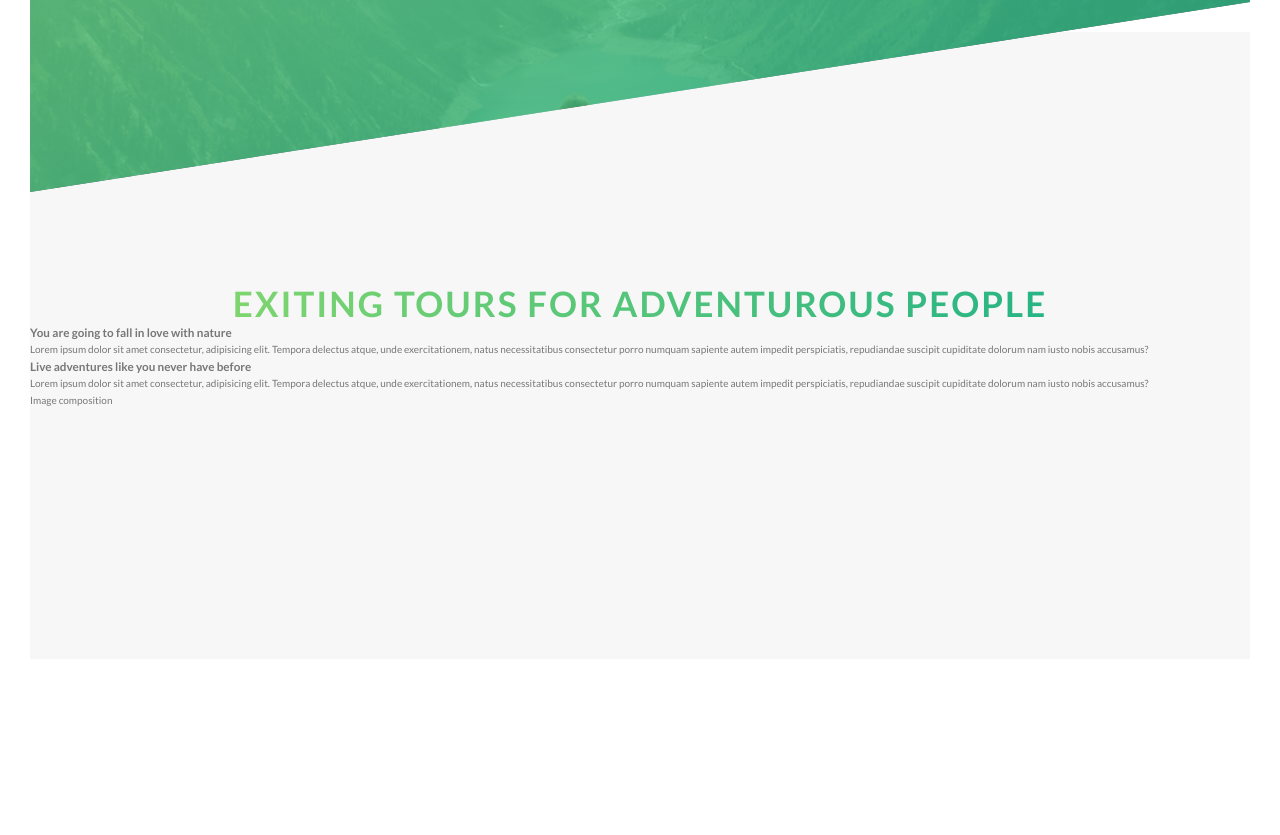
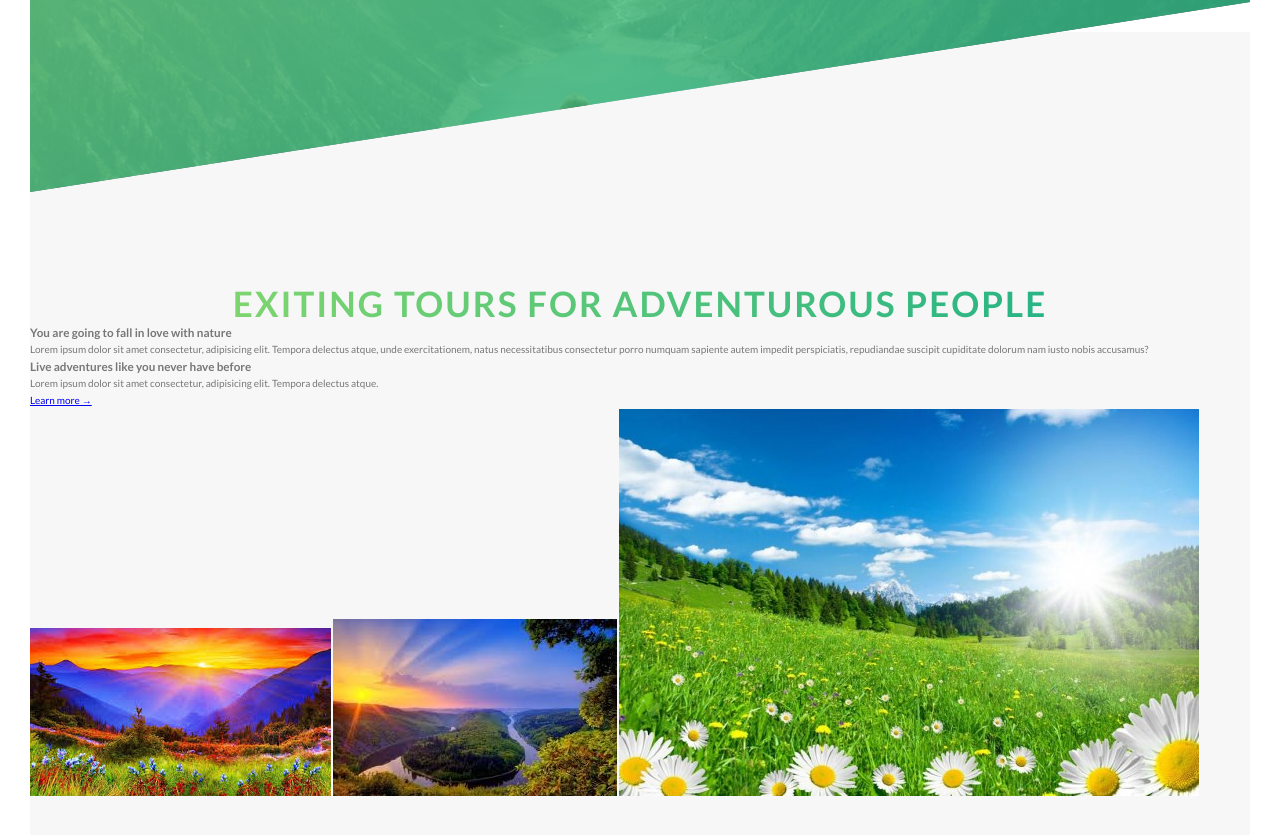
Before and after one commit to Valeriia-Rez/Test-project, a website: page index.html in a window 1280 px wide. Shown: the part 598-1433 px from the top of the page. Before the commit the page ends 1287 px from the top, so only its background shows below. Drawn offline with Linux system fonts and the light colour scheme.

Commit message:
add img,change index.html,change sass

```diff
--- a/index.html
+++ b/index.html
@@ -37,10 +37,16 @@
                     <h3 class="heading-tertiary u-margin-bottom-small">
                         Live adventures like you never have before
                     </h3>
-                    <p class="paragraph">Lorem ipsum dolor sit amet consectetur, adipisicing elit. Tempora delectus atque, unde exercitationem, natus necessitatibus consectetur porro numquam sapiente autem impedit perspiciatis, repudiandae suscipit cupiditate dolorum nam iusto nobis accusamus?</p>
-                </div>
+                    <p class="paragraph">Lorem ipsum dolor sit amet consectetur, adipisicing elit. Tempora delectus atque.</p>
+                    <a href="#" class="btn-text">Learn more &rarr;</a>
+              </div>
               <div class="col-1-of-2">
-                    Image composition
+                  <div class="composition">
+                       <img src="img/nature1.jpg" alt="Photo 1" class="composition__photo composition__photo--p1">
+                       <img src="img/nature2.jpg" alt="Photo 2" class="composition__photo composition__photo--p2">
+                       <img src="img/nature3.jpg" alt="Photo 3" class="composition__photo composition__photo--p3">
+                  </div>
+
               </div>
           </div>
        </section>
--- a/sass/abstracts/_variables.scss
+++ b/sass/abstracts/_variables.scss
@@ -11,3 +11,6 @@ $color-grey-light-1:#f7f7f7;
 $grid-width:114rem;
 $gutter-vertical:8rem;
 $gutter-horizontal:6rem;
+
+//font
+$default-font-size:1.6rem;
--- a/sass/base/_typography.scss
+++ b/sass/base/_typography.scss
@@ -12,7 +12,7 @@ body{
     color:$color-white;
     text-transform: uppercase;
     backface-visibility: hidden;
-    margin-bottom: 60px;
+    margin-bottom: 6rem;
     line-height:normal;
 
 
@@ -57,12 +57,12 @@ body{
 }
 
 .heading-tertiary{
-    font-size: 1.6rem;
+    font-size: $default-font-size;
     font-weight: 700;
     text-transform: uppercase;
 }
 .paragraph{
-    font-size: 1.6rem;
+    font-size: $default-font-size;
     &:not(:last-child){
         margin-bottom: 3rem;
     }
--- a/sass/components/_button.scss
+++ b/sass/components/_button.scss
@@ -3,15 +3,16 @@
     &:visited{
         text-transform: uppercase;
         text-decoration: none;
-        padding: 15px 40px;
+        padding: 1.5rem 4rem;
         display: inline-block;
-        border-radius: 100px;
+        border-radius: 10rem;
         transition: all .2s;
         position: relative;
+        font-size:$default-font-size;
     }
     &:hover{
         transform: translateY(-3px);
-        box-shadow: 0 10px 20px rgba($color-dark,.2);
+        box-shadow: 0 1rem 2rem rgba($color-dark,.2);
         &::after{
             transform: scale(1.4) scaleY(1.6);
             opacity: 0;
@@ -19,7 +20,7 @@
     }
     &:active{
         transform: translateY(-1px);
-        box-shadow: 0 5px 10px rgba($color-dark,.2);
+        box-shadow: 0 .5rem 1rem rgba($color-dark,.2);
     }
     &--white{
         background-color:$color-white;
@@ -33,7 +34,7 @@
         display: inline-block;
         height: 100%;
         width: 100%;
-        border-radius: 100px;
+        border-radius: 10rem;
         position: absolute;
         top: 0;
         left: 0;
@@ -46,5 +47,26 @@
         animation: moveInBottom .5s ease-out .75s;
         animation-fill-mode: backwards;
     }
-
 }
+.btn-text{
+    &:link,
+    &:visited{
+        font-size:$default-font-size;
+        color: $color-primary;
+        display: inline-block;
+        text-decoration: none;
+        border-bottom: 1px solid $color-primary;
+        padding: 3px;
+        transition: all .2s;
+    }
+    &:hover{
+        background-color:$color-primary;
+        color:$color-white;
+        box-shadow: 0 1rem 2rem rgba($color-dark, .15);
+        transform: translateY(-2px);
+    }
+    &:active{
+        box-shadow: 0 .5rem 1rem rgba($color-dark, .15);
+        transform: translateY(0);
+    }
+}
--- /dev/null
+++ b/sass/components/_composition.scss
@@ -0,0 +1,7 @@
+.composition{
+    &__photo{
+       width: 55%;
+       box-shadow: 0 1.5rem 4rem rgba($color-dark, .4);
+       border-radius: 2px;
+    }
+}
--- a/sass/main.scss
+++ b/sass/main.scss
@@ -8,6 +8,7 @@
 @import "base/typography";
 @import "base/utilities";
 @import"components/button";
+@import"components/composition";
 @import"layout/grid";
 @import"layout/header";
 @import"pages/home";
```
Also changed, not shown: img/nature1.jpg (added), img/nature2.jpg (added), img/nature3.jpg (added).
